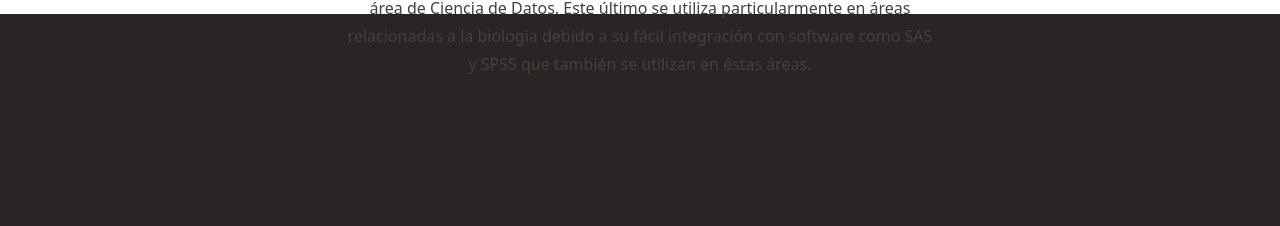
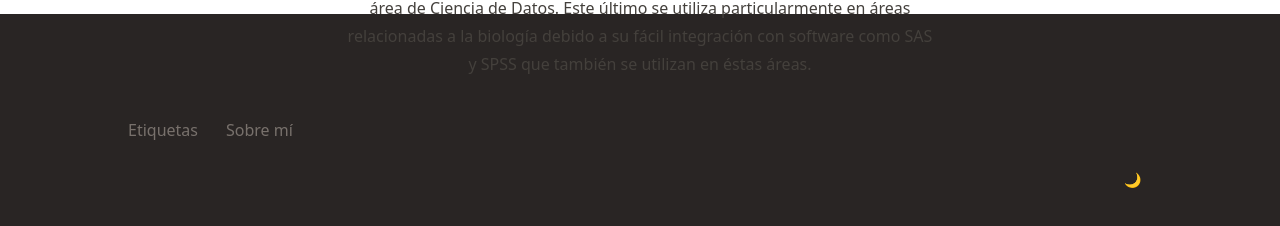
Before and after one commit to Axolodev/next-theme-congo, a Next.js app: page / in a window 1280 px wide. Shown: the part 786-1012 px from the top of the page. Before the commit the page ends 864 px from the top, so only its background shows below. Built offline with nearby package versions, Linux system fonts and the light colour scheme.

Commit message:
feat: add footer

```diff
--- /dev/null
+++ b/components/organisms/footer.tsx
@@ -0,0 +1,36 @@
+import { ThemeToggler } from "../molecules";
+import { FooterLink } from "../molecules";
+
+const footerLinks = [
+  {
+    name: "Etiquetas",
+    url: "/tags",
+    title: "Etiquetas",
+  },
+  {
+    name: "Sobre mí",
+    url: "/about",
+    title: "Sobre mí",
+  },
+];
+
+export default function Footer() {
+  /** @TODO Allow hiding / showing footer from config */
+  return (
+    <footer className="py-10 print:hidden">
+      <nav className="pb-4 text-base font-medium text-neutral-500 dark:text-neutral-400">
+        <ul className="flex flex-col list-none sm:flex-row">
+          {footerLinks.map((item) => (
+            <FooterLink {...item} key={item.name} />
+          ))}
+        </ul>
+      </nav>
+      <div className="flex items-center justify-between">
+        <div>
+          {/** @TODO Allow showing / hiding theme attribution and copyright */}
+        </div>
+        <ThemeToggler />
+      </div>
+    </footer>
+  );
+}
--- a/components/organisms/index.ts
+++ b/components/organisms/index.ts
@@ -1,2 +1,3 @@
-export * from "./Header";
+export * from "./header";
 export { default as Profile } from "./profile";
+export { default as Footer } from "./footer";
--- a/components/templates/default.tsx
+++ b/components/templates/default.tsx
@@ -1,5 +1,5 @@
 import React from "react";
-import { HybridHeader } from "../organisms";
+import { Footer, HybridHeader } from "../organisms";
 
 export default function Default({ children }: React.PropsWithChildren) {
   return (
@@ -9,6 +9,7 @@ export default function Default({ children }: React.PropsWithChildren) {
       <article className="flex flex-col items-center justify-center text-center h-full">
         {children}
       </article>
+      <Footer />
     </>
   );
 }
```
